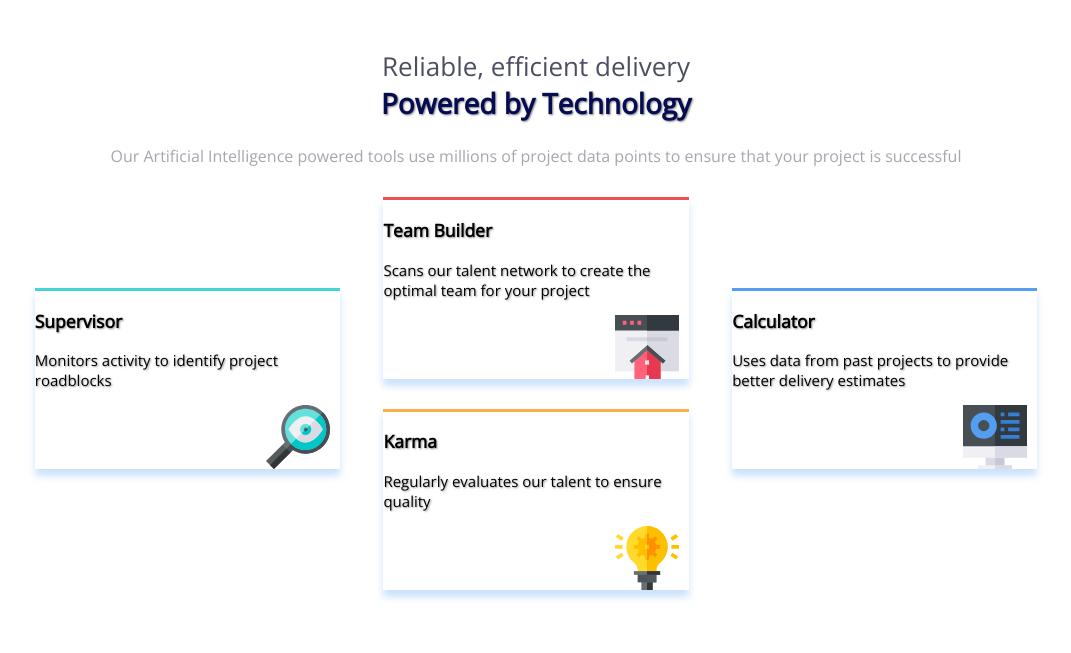
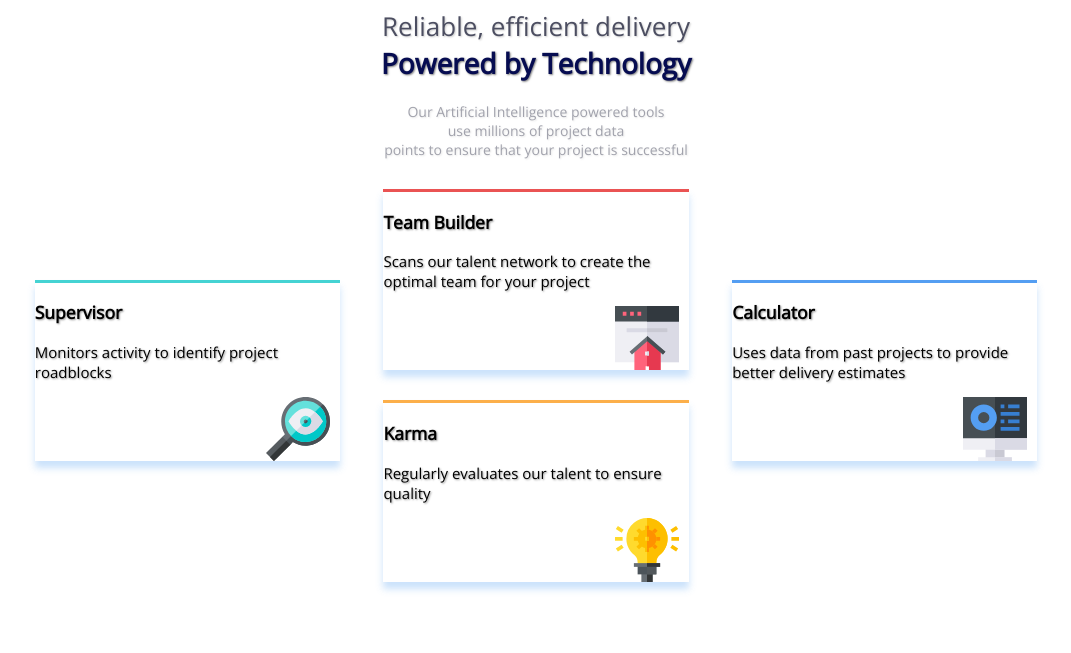
Before and after one commit to Julien-Baiwir/Four-cards, a plain HTML site: page index.html in a window 1280 px wide. Shown: the whole page, without its empty margins (104-1175 px from the left). Drawn offline with nearby package versions, Linux system fonts and the light colour scheme.

Commit message:
version4

```diff
--- a/css/style.scss
+++ b/css/style.scss
@@ -1,4 +1,7 @@
 @import url("https://fonts.googleapis.com/css2?family=Open+Sans&display=swap");
+
+// ecran telephone 375px-------
+
 body {
   display: flex;
   flex-direction: column;
@@ -6,68 +9,74 @@ body {
   font-size: 15px;
 }
 
-h1 {
+// HEADER ecran 375px-------
+
+.header_title {
   font-size: 26px;
   color: hsl(234, 12%, 34%);
-  font-weight: 400;
-  margin: 40px 0px 0px;
+  font-weight: 200;
+  margin:0px 0px 0px 0px;
+  text-shadow: 1px 1px 2px rgba(0, 0, 0, 0.2);
 }
 
-h2 {
+.header_subtitle {
   font-size: 28px;
   color: hsl(235, 86%, 17%);
+  font-weight: 600;
+  margin:0px 0px 20px 0px;
   text-shadow: 1px 1px 2px rgba(0, 0, 0, 0.5);
-  font-weight: 600;
-  margin-top: 0px;
 }
 
-h4 {
-  font-size: 16px;
+.header_presentation {
+  font-size: 14px;
   color: hsla(234, 12%, 34%, 0.5);
   font-weight: 200;
-  margin: 0px;
+  margin:0px 0px 0px 0px;
+  text-shadow: 1px 1px 2px rgba(0, 0, 0, 0.1);
 }
 
-main {
+// CARDS ecran 375px-------
+.container_card {
   display: flex;
   flex-direction: column;
 }
 
-img {
+.card__image {
   float: right;
   padding-right: 10px;
 }
 
-.element1 {
-  border-top: 3px solid hsl(180, 62%, 55%);
-  box-shadow: 0px 7px 7px hsla(212, 86%, 64%, 0.3);
+/* Mixin pour les propriétés de cards*/
+@mixin card-properties($border-color,  $box-shadow-color) {
+  border-top: 3px solid $border-color;
+  box-shadow: 0px 7px 7px $box-shadow-color;
   text-shadow: 1px 1px 2px rgba(0, 0, 0, 0.4);
 }
 
-.element2 {
-  border-top: 3px solid hsl(0, 78%, 62%);
-  box-shadow: 0px 7px 7px hsla(212, 86%, 64%, 0.3);
-  text-shadow: 1px 1px 2px rgba(0, 0, 0, 0.4);
+.card--cyan {
+  @include card-properties(hsl(180, 62%, 55%), hsla(212, 86%, 64%, 0.3));
 }
 
-.element3 {
-  border-top: 3px solid hsl(34, 97%, 64%);
-  box-shadow: 0px 7px 7px hsla(212, 86%, 64%, 0.3);
-  text-shadow: 1px 1px 2px rgba(0, 0, 0, 0.4);
+.card--red {
+  @include card-properties(hsl(0, 78%, 62%), hsla(212, 86%, 64%, 0.3));
 }
 
-.element4 {
-  border-top: 3px solid hsl(212, 86%, 64%);
-  box-shadow: 0px 7px 7px hsla(212, 86%, 64%, 0.3);
-  text-shadow: 1px 1px 2px rgba(0, 0, 0, 0.4);
+.card--orange {
+  @include card-properties(hsl(34, 97%, 64%), hsla(212, 86%, 64%, 0.3));
 }
 
-@media screen and (min-width: 375px) and (max-width: 1440px) {
-  body {
-    max-width: 1440px;
-  }
+.card--blue {
+  @include card-properties(hsl(212, 86%, 64%), hsla(212, 86%, 64%, 0.3));
+}
 
-  header {
+
+// GRAND ECRAN-----------
+
+@media screen and (min-width: 375px) and (max-width: 4080px) {
+
+// HEADER GRAND ECRAN-------
+
+.container_header {
     display: flex;
     flex-direction: column;
     align-items: center;
@@ -75,59 +84,48 @@ img {
     height: 25%;
   }
 
-main {
+ // CONTAINER GRAND ECRAN-------
+.container_card {
   display: grid;
   grid-template-columns: repeat(29, 1fr);
   grid-template-rows: repeat(16, 1fr);
   height: 75%;
 }
 
-img {
+.card__image {
   float: right;
-  padding-right: 10px;
+  padding: 0pw 10px 10px 0px;
 }
 
-.element1 {
-  grid-column: 4/span 7;
-  grid-row: 5/span 6;
+/* Mixin pour les propriétés de positionnement */
+@mixin card-position($grid-col, $grid-row) {
+  grid-column: $grid-col;
+  grid-row: $grid-row;
+}
+/* Mixin pour les propriétés de style */
+@mixin card-style($border-color) {
+  border-top: 3px solid $border-color;
+  box-shadow: 0px 7px 7px hsla(212, 86%, 64%, 0.3);
   text-shadow: 1px 1px 2px rgba(0, 0, 0, 0.4);
 }
 
-.element4 {
-  grid-column: 20/span 7;
-  grid-row: 5/span 6;
-  text-shadow: 1px 1px 2px rgba(0, 0, 0, 0.4);
+.card--cyan {
+  @include card-position(4/span 7, 5/span 6);
+  @include card-style(hsl(180, 62%, 55%));
 }
 
-.element2 {
-  grid-column: 12/span 7;
-  grid-row: 2/span 6;
-  text-shadow: 1px 1px 2px rgba(0, 0, 0, 0.4);
+.card--blue {
+  @include card-position(20/span 7, 5/span 6);
+  @include card-style(hsl(212, 86%, 64%));
 }
 
-.element3 {
-  grid-column: 12/span 7;
-  grid-row: 9/span 6;
-  text-shadow: 1px 1px 2px rgba(0, 0, 0, 0.4);
+.card--red {
+  @include card-position(12/span 7, 2/span 6);
+  @include card-style(hsl(0, 78%, 62%));
 }
 
-.element1 {
-  border-top: 3px solid hsl(180, 62%, 55%);
-  box-shadow: 0px 7px 7px hsla(212, 86%, 64%, 0.3);
-}
-
-.element2 {
-  border-top: 3px solid hsl(0, 78%, 62%);
-  box-shadow: 0px 7px 7px hsla(212, 86%, 64%, 0.3);
-}
-
-.element3 {
-  border-top: 3px solid hsl(34, 97%, 64%);
-  box-shadow: 0px 7px 7px hsla(212, 86%, 64%, 0.3);
-}
-
-.element4 {
-  border-top: 3px solid hsl(212, 86%, 64%);
-  box-shadow: 0px 7px 7px hsla(212, 86%, 64%, 0.3);
+.card--orange {
+  @include card-position(12/span 7, 9/span 6);
+  @include card-style(hsl(34, 97%, 64%));
 }
 }
--- a/index.html
+++ b/index.html
@@ -3,7 +3,6 @@
   <head>
     <meta charset="UTF-8" />
     <meta name="viewport" content="width=device-width, initial-scale=1.0" />
-    <!-- displays site properly based on user's device -->
     <link rel="stylesheet" href="/css/style.css">
     <link rel="preconnect" href="https://fonts.googleapis.com">
 <link rel="preconnect" href="https://fonts.gstatic.com" crossorigin>
@@ -12,48 +11,51 @@
   </head>
 
   <body>
-    <header>
-      <h1>Reliable, efficient delivery</h1>
-      <h2>Powered by Technology</h2>
-      <h4>
-        Our Artificial Intelligence powered tools use millions of project data
-
+ <!---- HEADER------->
+    <header class="container_header">
+      <h1 class="header_title">Reliable, efficient delivery</h1>
+      <h2 class="header_subtitle">Powered by Technology</h2>
+      <h4 class="header_presentation">
+        Our Artificial Intelligence powered tools<br>
+        use millions of project data<br>
         points to ensure that your project is successful
-      </h3>
+      </h4>
     </header>
 
-    <main>
-      <div class="element1">
-        <h3 class="element1__title">Supervisor</h3>
-        <p class="element1__subtitle">
+<!---- CARDS------->
+    <main class="container_card">
+      <div class="card card--cyan">
+        <h3 class=" card__title">Supervisor</h3>
+        <p class="card__subtitle">
           Monitors activity to identify project roadblocks
         </p>
-        <img src="img/icon-supervisor.svg" alt="Image">
+        <img class="card__image"src="img/icon-supervisor.svg" alt="Image">
       </div>
 
-      <div class="element2">
-        <h3 class="element2__title">Team Builder</h3>
-        <p class="element2__subtitle">
+      <div class="card card--red">
+        <h3 class="card__title">Team Builder</h3>
+        <p class="card__subtitle">
           Scans our talent network to create the
           optimal team for your project
         </p>
-        <img src="img/icon-team-builder.svg" alt="team-builder">
+        <img class="card__image" src="img/icon-team-builder.svg" alt="team-builder">
       </div>
-      <div class="element3">
-        <h3 class="element3__title">Karma</h3>
-        <p class="element3__subtitle">
+
+      <div class="card card--orange">
+        <h3 class="card__title">Karma</h3>
+        <p class="card__subtitle">
           Regularly evaluates our talent to ensure
           quality
         </p>
-        <img src="img/icon-karma.svg" alt="karma">
+        <img  class="card__image" src="img/icon-karma.svg" alt="karma">
       </div>
-      <div class="element4">
-        <h3 class="element4__title">Calculator</h3>
-        <p class="element4__subtitle">
+      <div class="card--blue">
+        <h3 class="card__title">Calculator</h3>
+        <p class="card__subtitle">
           Uses data from past projects to provide
           better delivery estimates
         </p>
-        <img src="img/icon-calculator.svg" alt="calculator">
+        <img class="card__image" src="img/icon-calculator.svg" alt="calculator">
       </div>
     </main>
   </body>
```
Also changed, not shown: css/style.css, 1 other file.
